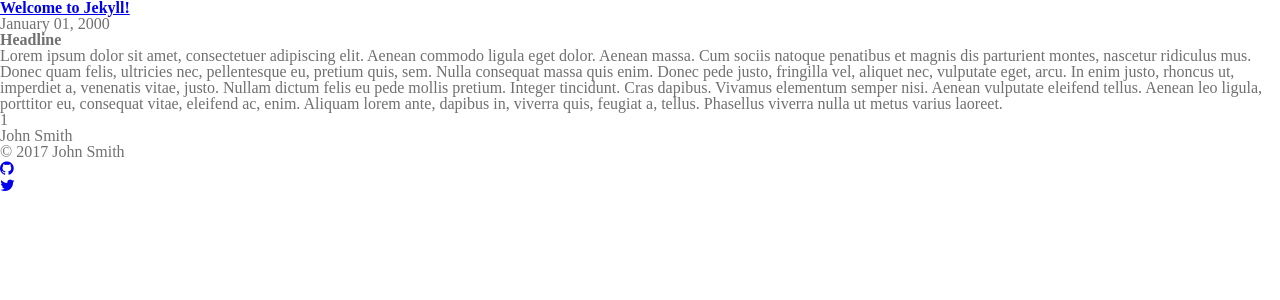
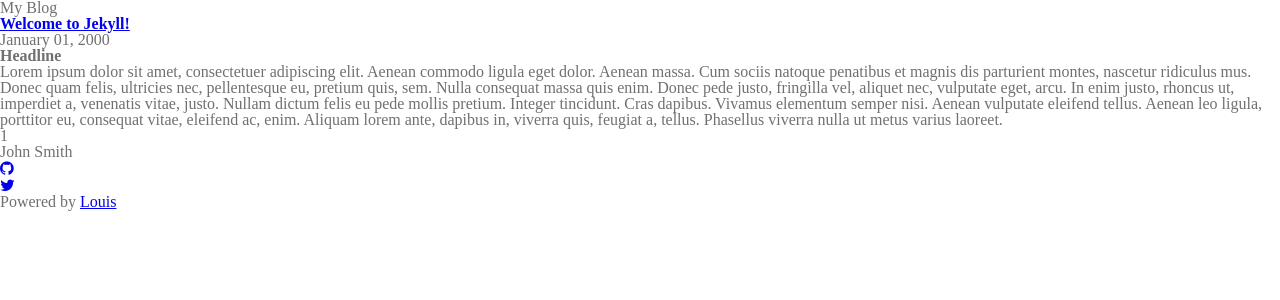
Before and after one commit to shimewtr/louis, a Jekyll site: the page built from index.html, in a window 1280 px wide. Shown: the top 300 px of the page. Built offline with Jekyll 4.4.1, drawn with Linux system fonts in a browser that asks for light colours; the list of posts is cut into pages by our own code.

Commit message:
headerとfooterに情報を追加

```diff
--- a/_layouts/default.html
+++ b/_layouts/default.html
@@ -14,6 +14,8 @@
 <body>
 
 <header class="header">
+{{ site.title }}
+<img src="" alt="">
 </header>
 
 {{ content }}
@@ -21,7 +23,6 @@
 <footer class="footer">
   {{ site.author.name }}
   <div class="footer__container">
-    <p class="copyright"><small>&copy; 2017 {{ site.author.name }}</small></p>
     <div class="social-link">
       {% if site.author.github %}
         <p class="social-link__item">
@@ -34,6 +35,7 @@
         </p>
       {% endif %}
     </div>
+    <p class="credit">Powered by <a href="https://github.com/wawawatataru/louis" target="blank">Louis</a></p>
   </div>
 </footer>
 
```
